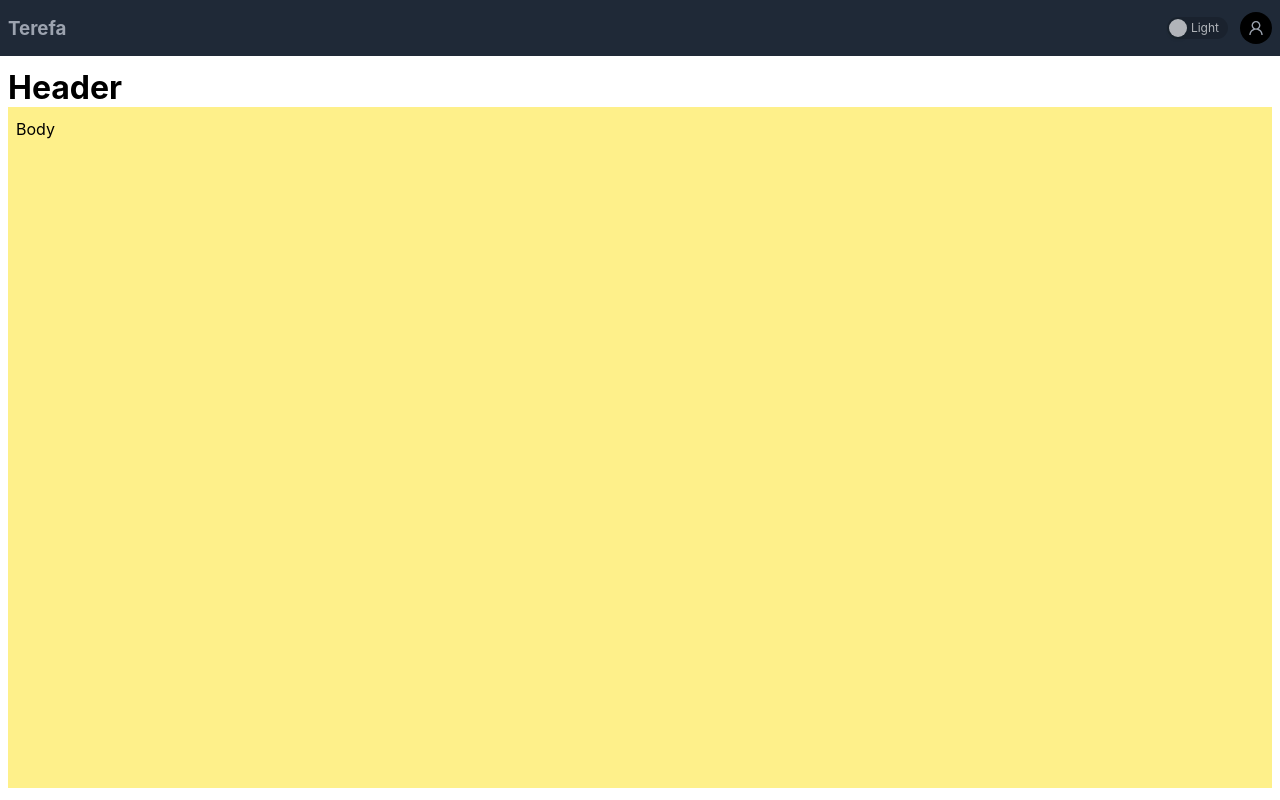
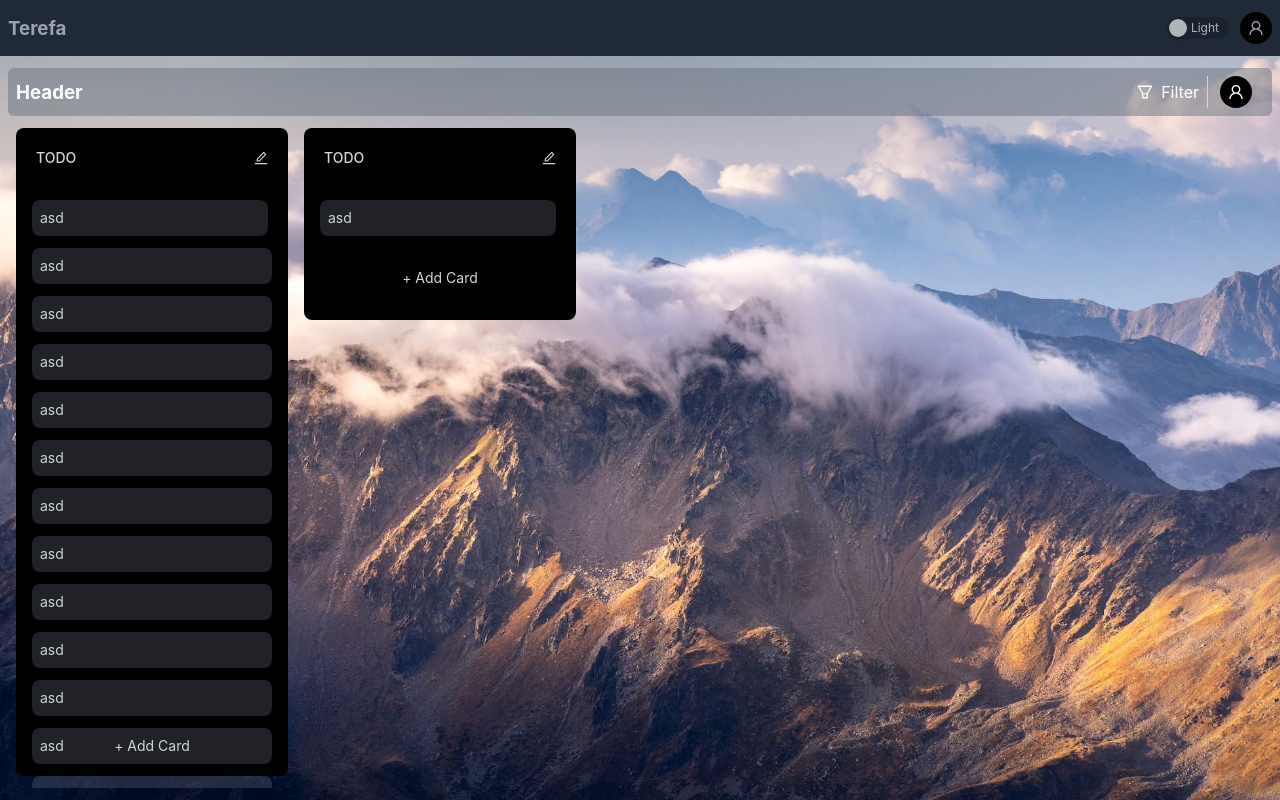
Before and after one commit to Nihal-Abedin/Terefa-coard-react, a React (Vite) app: page /taskboard in a window 1280 px wide. Built offline with nearby package versions, Linux system fonts and the light colour scheme.

Commit message:
Board Template Ui/Tasks/Cards

```diff
--- a/src/components/BoardTemplate/BoardTemplate.tsx
+++ b/src/components/BoardTemplate/BoardTemplate.tsx
@@ -1,4 +1,5 @@
 import { ReactNode } from "react";
+import { UserOutlined, FilterOutlined, EditOutlined } from "@ant-design/icons";
 
 interface BoardTemplate {
   Header: React.FC;
@@ -9,18 +10,109 @@ interface BoardProps {
 }
 const Board: React.FC<BoardProps> & BoardTemplate = ({ children }) => {
   return (
-    <div className="py-3 px-2 grid grid-cols-1 grid-rows-[auto,1fr]">
+    <div className="py-3 px-2 grid grid-cols-1 grid-rows-[3rem,1fr] bg-default bg-cover bg-no-repeat overflow-y-hidden">
       {children}
     </div>
   );
 };
 const Header = () => {
-  return <h1>Header</h1>;
+  return (
+    <div className="bg-[var(--color-grey-500-op-1)] p-2 rounded-md grid grid-cols-[3fr,1fr] grid-rows-1 items-center text-white">
+      <h3>Header</h3>
+      <div className="justify-self-end flex items-center gap-2">
+        <div className="flex items-center gap-2">
+          <FilterOutlined />
+          <p>Filter</p>
+        </div>
+        <div className="px-3 border-solid border-t-0 border-r-0 border-b-0 border-l border-l-[var(--color-grey-300)]">
+          <div className="w-2 h-2 rounded-full bg-black flex justify-center items-center p-4">
+            <UserOutlined />
+          </div>
+        </div>
+      </div>
+    </div>
+  );
 };
 const Body = () => {
   return (
-    <div className="py-3 px-2 overflow-x-auto bg-yellow-200">
-      <span>Body</span>
+    <div className="py-3 px-2 overflow-x-auto overflow-y-hidden grid grid-flow-col  auto-cols-max grid-rows-1 gap-4 min-h-full ">
+      <div className="bg-black h-fit text-sm text-[var(--color-grey-300)] p-2 min-w-[17rem] max-h-full rounded-lg grid grid-cols-1 grid-rows-[1fr,auto,1fr]">
+        <div className="flex justify-between items-center mb-3 p-3">
+          <p className="font-medium ">TODO</p>
+          <EditOutlined />
+        </div>
+        {/**card */}
+        <div className="grid grid-cols-1 p-2 grid-flow-row auto-rows-max gap-3 text-sm mb-3  min-h-fit overflow-y-auto ">
+          <div className="bg-[--color-grey-500-op-2] p-2 rounded-lg mr-1">
+            <p>asd</p>
+          </div>
+          <div className="bg-[--color-grey-500-op-2] p-2 rounded-lg">
+            <p>asd</p>
+          </div>
+          <div className="bg-[--color-grey-500-op-2] p-2 rounded-lg">
+            <p>asd</p>
+          </div>
+          <div className="bg-[--color-grey-500-op-2] p-2 rounded-lg">
+            <p>asd</p>
+          </div>
+          <div className="bg-[--color-grey-500-op-2] p-2 rounded-lg">
+            <p>asd</p>
+          </div>
+          <div className="bg-[--color-grey-500-op-2] p-2 rounded-lg">
+            <p>asd</p>
+          </div>
+          <div className="bg-[--color-grey-500-op-2] p-2 rounded-lg">
+            <p>asd</p>
+          </div>
+          <div className="bg-[--color-grey-500-op-2] p-2 rounded-lg">
+            <p>asd</p>
+          </div>
+          <div className="bg-[--color-grey-500-op-2] p-2 rounded-lg">
+            <p>asd</p>
+          </div>
+          <div className="bg-[--color-grey-500-op-2] p-2 rounded-lg">
+            <p>asd</p>
+          </div>
+          <div className="bg-[--color-grey-500-op-2] p-2 rounded-lg">
+            <p>asd</p>
+          </div>
+          <div className="bg-[--color-grey-500-op-2] p-2 rounded-lg">
+            <p>asd</p>
+          </div>
+          <div className="bg-[--color-grey-500-op-2] p-2 rounded-lg">
+            <p>asd</p>
+          </div>
+          <div className="bg-[--color-grey-500-op-2] p-2 rounded-lg">
+            <p>asd</p>
+          </div>
+          <div className="bg-[--color-grey-500-op-2] p-2 rounded-lg">
+            <p>asd</p>
+          </div>
+          <div className="bg-[--color-grey-500-op-2] p-2 rounded-lg">
+            <p>asd</p>
+          </div>
+        </div>
+        {/**card */}
+        <div className="text-center p-3">
+          <p> + Add Card</p>
+        </div>
+      </div>
+      <div className="bg-black h-fit text-sm text-[var(--color-grey-300)] p-2 min-w-[17rem] max-h-full rounded-lg grid grid-cols-1 grid-rows-[1fr,auto,1fr]">
+        <div className="flex justify-between items-center mb-3 p-3">
+          <p className="font-medium ">TODO</p>
+          <EditOutlined />
+        </div>
+        {/**card */}
+        <div className="grid grid-cols-1 p-2 grid-flow-row auto-rows-max gap-3 text-sm mb-3  min-h-fit overflow-y-auto ">
+          <div className="bg-[--color-grey-500-op-2] p-2 rounded-lg mr-1">
+            <p>asd</p>
+          </div>
+        </div>
+        {/**card */}
+        <div className="text-center p-3">
+          <p> + Add Card</p>
+        </div>
+      </div>
     </div>
   );
 };
--- a/src/index.css
+++ b/src/index.css
@@ -25,7 +25,8 @@
   --color-grey-700: #374151;
   --color-grey-800: #1f2937;
   --color-grey-900: #111827;
-
+  --color-grey-500-op-1: rgba(107, 114, 128, 0.5);
+  --color-grey-500-op-2: rgba(107, 114, 128, 0.3);
   --color-blue-100: #e0f2fe;
   --color-blue-700: #0369a1;
   --color-green-100: #dcfce7;
@@ -63,6 +64,21 @@
   box-sizing: border-box;
 }
 
+*::-webkit-scrollbar {
+  width: 0.4rem;
+  height: 0.4em;
+}
+
+*::-webkit-scrollbar-track {
+  background-color: rgb(0, 0, 0, 0.7);
+  position: absolute;
+}
+
+*::-webkit-scrollbar-thumb {
+  border-radius: 1rem;
+  background: var(--color-grey-600);
+}
+
 body {
   font-family: -apple-system, BlinkMacSystemFont, "Segoe UI", "Roboto", "Oxygen",
     "Ubuntu", "Cantarell", "Fira Sans", "Droid Sans", "Helvetica Neue",
--- a/tailwind.config.js
+++ b/tailwind.config.js
@@ -4,7 +4,11 @@ import plugins from "./postcss.config";
 export default {
   content: ["./index.html", "./src/**/*.{js,ts,jsx,tsx}"],
   theme: {
-    extend: {},
+    extend: {
+      backgroundImage: {
+        default: "url(./assets/background.jpg)",
+      },
+    },
   },
   plugins: [plugins],
 };
```
Also changed, not shown: src/assets/background.jpg (added).
